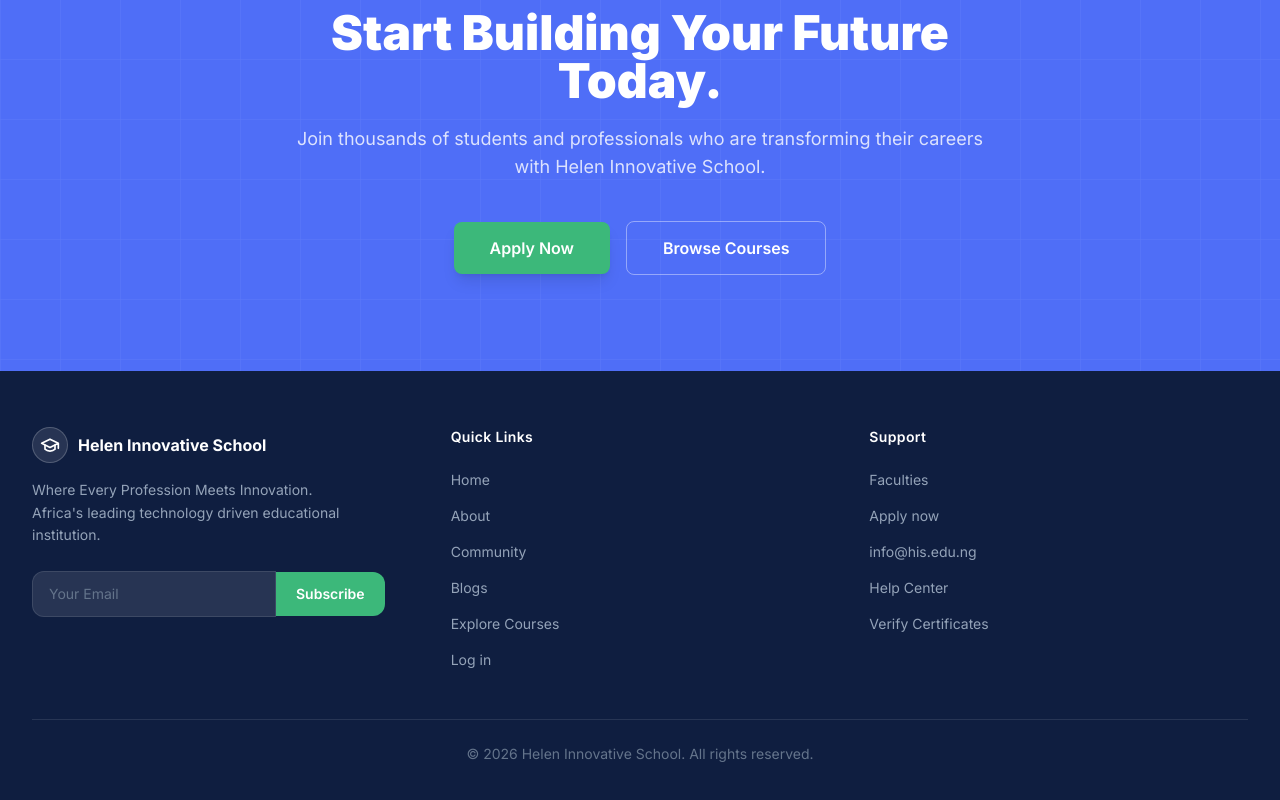
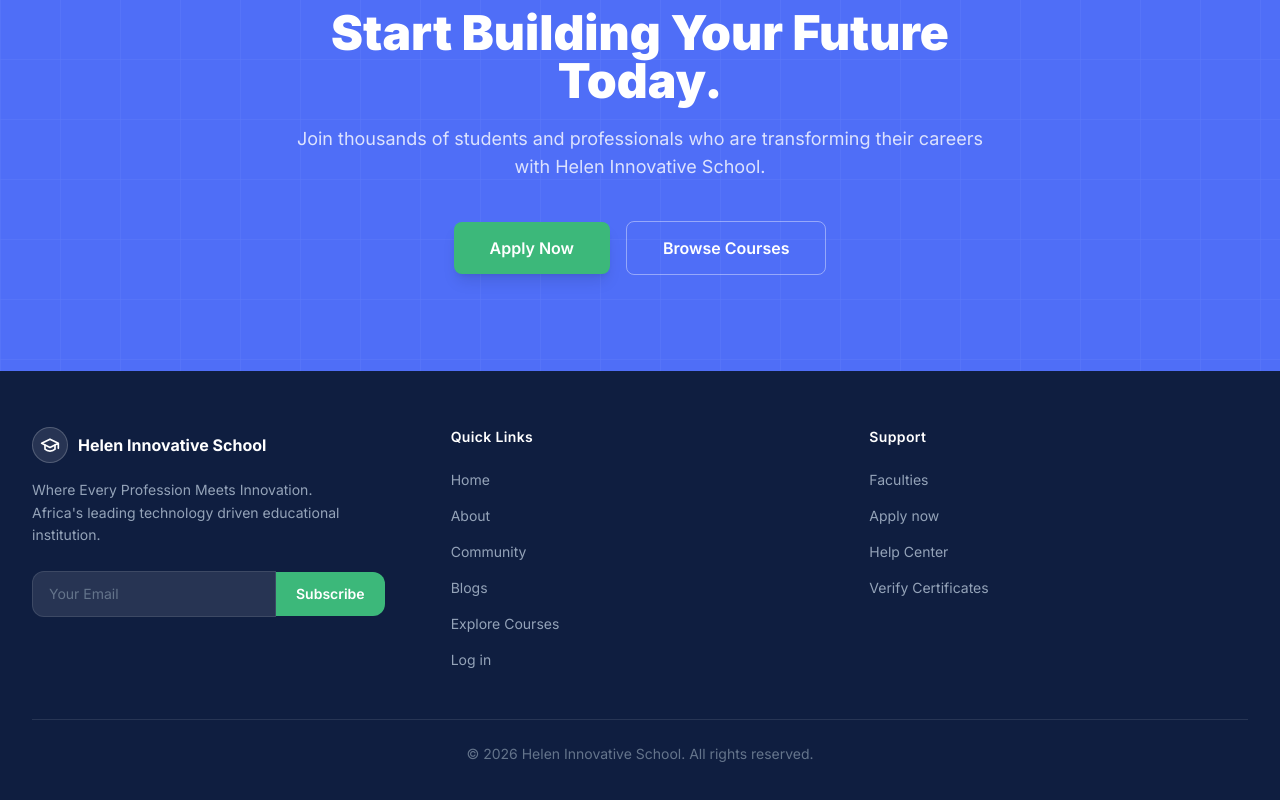
Before and after one commit to kevin-georgewill/Helen-Innovative-School, a Next.js app in the folder frontend/: page / in a window 1280 px wide. Shown: the part 6571-7371 px from the top of the page. Built offline with nearby package versions, Linux system fonts and the light colour scheme.

Commit message:
refactor: remove support email from footer

```diff
--- a/frontend/components/shared/Footer.tsx
+++ b/frontend/components/shared/Footer.tsx
@@ -13,7 +13,6 @@ const quickLinks = [
 const supportLinks = [
   { label: 'Faculties', href: '/faculties' },
   { label: 'Apply now', href: '/register' },
-  { label: 'info@his.edu.ng', href: 'mailto:info@his.edu.ng' },
   { label: 'Help Center', href: '/help' },
   { label: 'Verify Certificates', href: '/verify' },
 ]
```
